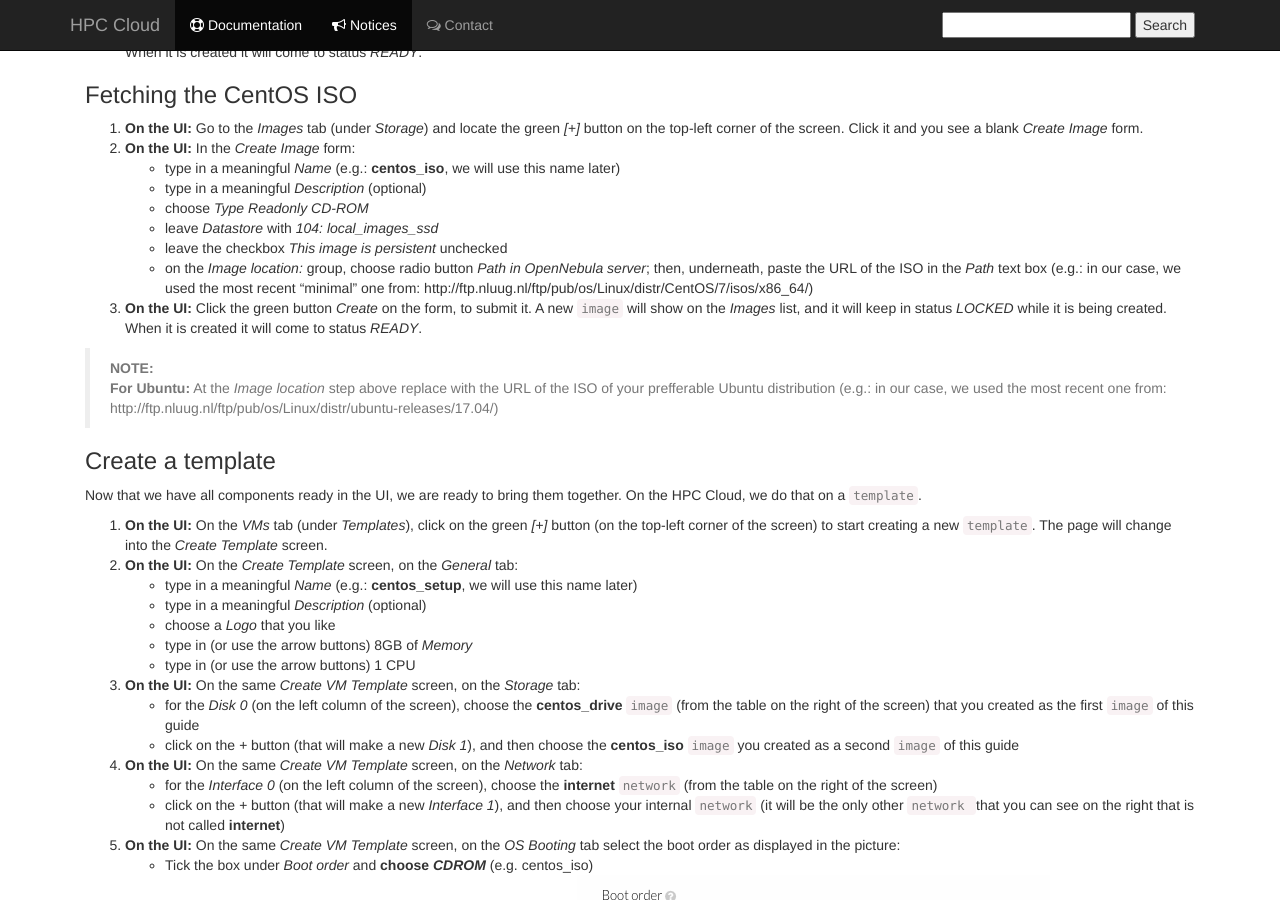
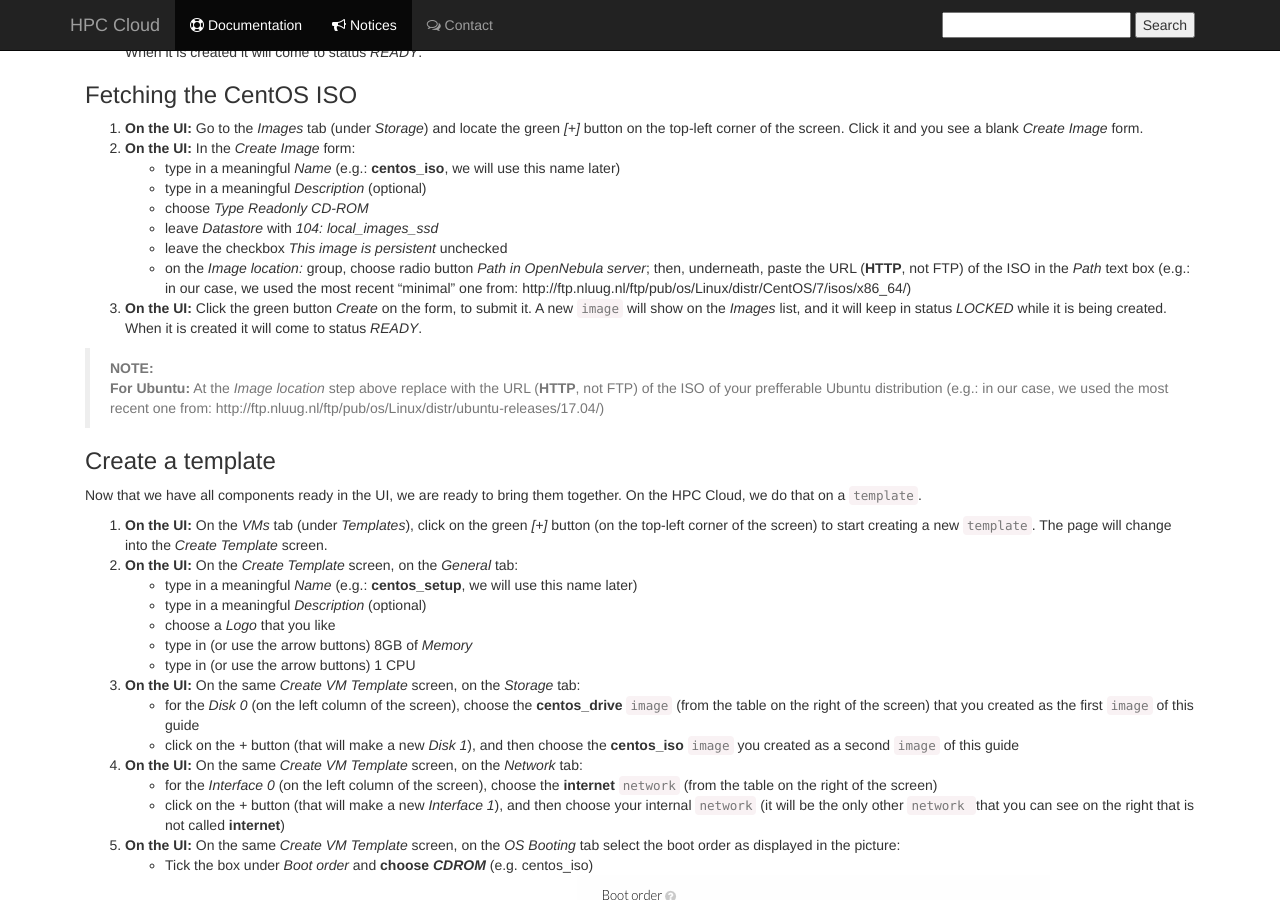
Before and after one commit to sara-nl/clouddocs, a Jekyll site: the page built from vm-scratch-centos.markdown, in a window 1280 px wide and 900 px high, scrolled down 967 px. Built offline with Jekyll 4.4.1, drawn with Linux system fonts in a browser that asks for light colours; nearby versions of some CDN libraries; our own code applies the rules of GitHub Pages for plain Markdown files.

Commit message:
emphasized protocol

```diff
--- a/vm-scratch-centos.markdown
+++ b/vm-scratch-centos.markdown
@@ -55,11 +55,11 @@ Analogously to your laptop, your VM needs a hard drive where the operating syste
   * choose _Type_ _Readonly CD-ROM_
   * leave _Datastore_ with _104: local_images_ssd_
   * leave the checkbox _This image is persistent_ unchecked
-  * on the _Image location:_ group, choose radio button _Path in OpenNebula server_; then, underneath, paste the URL of the ISO in the _Path_ text box (e.g.: in our case, we used the most recent "minimal" one from: http://ftp.nluug.nl/ftp/pub/os/Linux/distr/CentOS/7/isos/x86_64/)
+  * on the _Image location:_ group, choose radio button _Path in OpenNebula server_; then, underneath, paste the URL (**HTTP**, not FTP) of the ISO in the _Path_ text box (e.g.: in our case, we used the most recent "minimal" one from: http://ftp.nluug.nl/ftp/pub/os/Linux/distr/CentOS/7/isos/x86_64/)
 3. **On the UI:** Click the green button _Create_ on the form, to submit it. A new `image` will show on the _Images_ list, and it will keep in status _LOCKED_ while it is being created. When it is created it will come to status _READY_.
 
 >**NOTE:**
->**For Ubuntu:** At the _Image location_ step above replace with the URL of the ISO of your prefferable Ubuntu distribution (e.g.: in our case, we used the most recent one from: http://ftp.nluug.nl/ftp/pub/os/Linux/distr/ubuntu-releases/17.04/)
+>**For Ubuntu:** At the _Image location_ step above replace with the URL (**HTTP**, not FTP) of the ISO of your prefferable Ubuntu distribution (e.g.: in our case, we used the most recent one from: http://ftp.nluug.nl/ftp/pub/os/Linux/distr/ubuntu-releases/17.04/)
 
 ### Create a template
 
```
